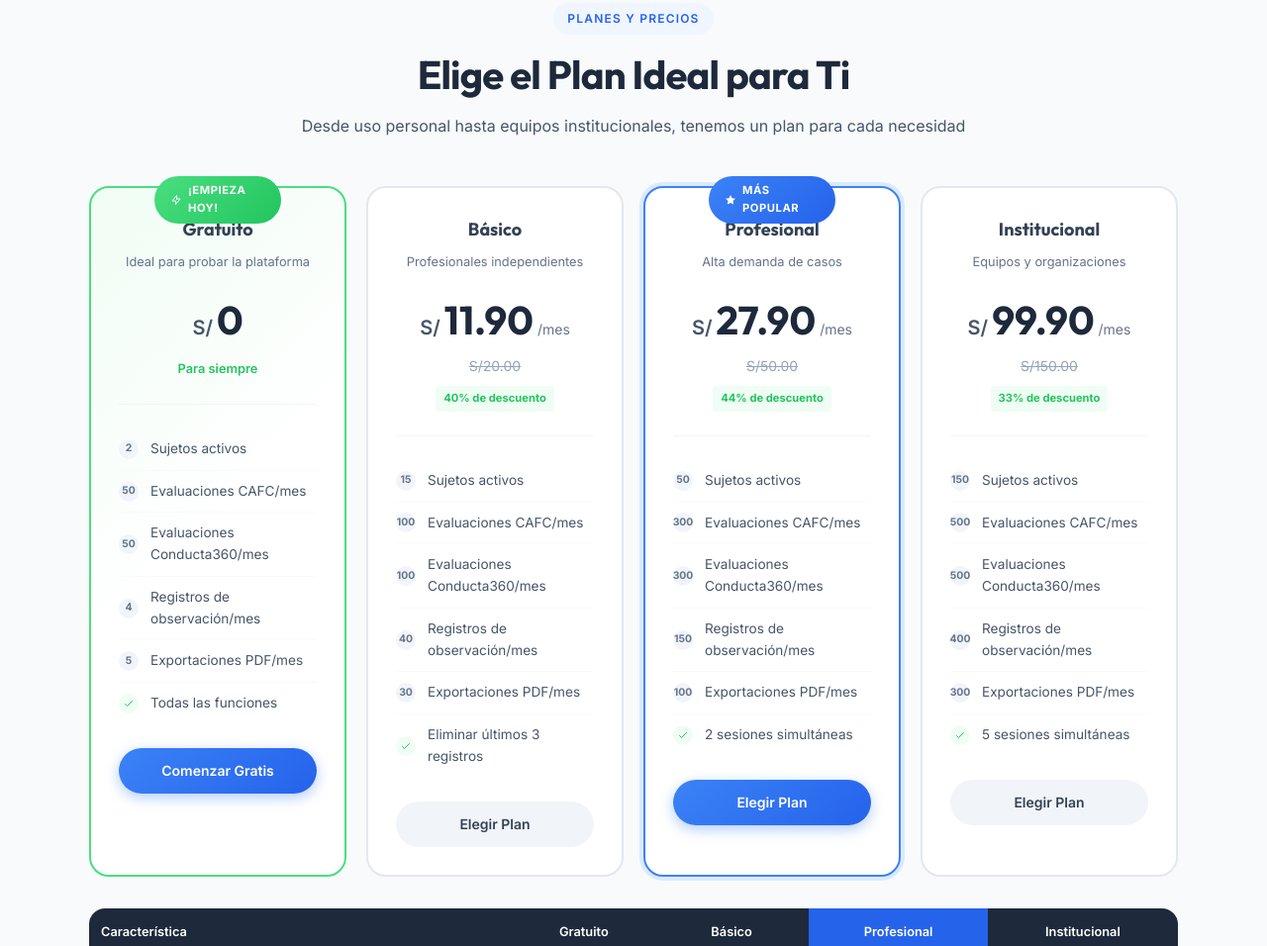
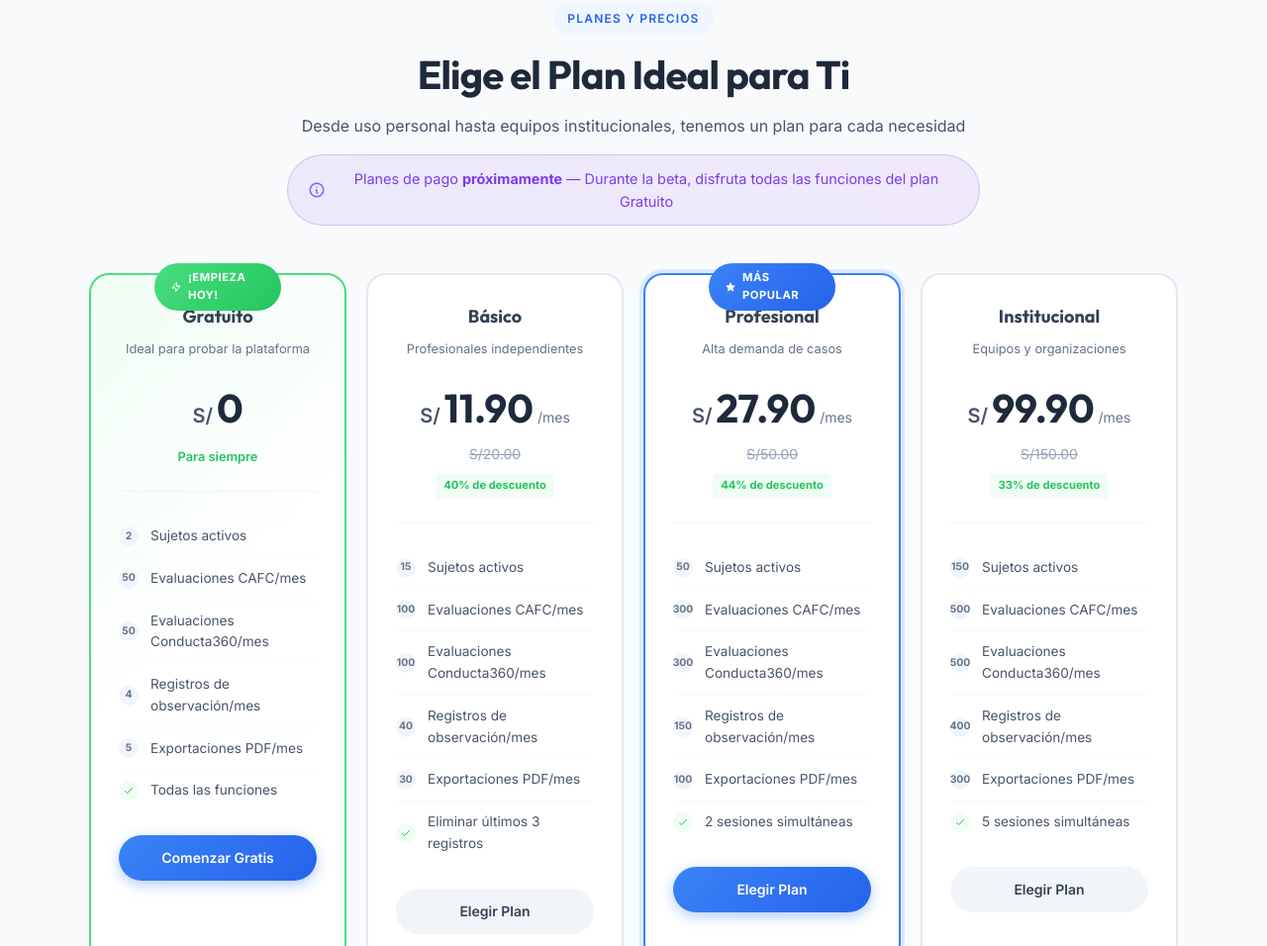
Before and after one commit to ifotecperu/r-conductual, a plain HTML site: page index.html in a window 1280 px wide. Shown: the part 3425-4381 px from the top of the page at 99% size. Drawn offline with Linux system fonts and the light colour scheme.

Commit message:
Add beta notice for upcoming payment plans
Added a beta notice section to inform users about upcoming payment plans during the beta phase.

```diff
--- a/index.html
+++ b/index.html
@@ -435,6 +435,23 @@
             font-size: 1rem;
         }
 
+        .beta-notice {
+            display: inline-flex;
+            align-items: center;
+            gap: 0.5rem;
+            margin-top: 1rem;
+            padding: 0.75rem 1.25rem;
+            background: linear-gradient(135deg, rgba(139, 92, 246, 0.1), rgba(168, 85, 247, 0.1));
+            border: 1px solid rgba(139, 92, 246, 0.3);
+            border-radius: 50px;
+            color: #7C3AED;
+            font-size: 0.9rem;
+        }
+
+        .beta-notice .icon {
+            color: #8B5CF6;
+        }
+
         /* Audience Cards */
         .audience-grid {
             display: grid;
@@ -1693,6 +1710,12 @@
             <span class="section-label">Planes y Precios</span>
             <h2 class="section-title">Elige el Plan Ideal para Ti</h2>
             <p class="section-desc">Desde uso personal hasta equipos institucionales, tenemos un plan para cada necesidad</p>
+            <div class="beta-notice">
+                <span class="icon" style="width:18px;height:18px;">
+                    <svg fill="none" stroke="currentColor" viewBox="0 0 24 24"><path stroke-linecap="round" stroke-linejoin="round" stroke-width="2" d="M13 16h-1v-4h-1m1-4h.01M21 12a9 9 0 11-18 0 9 9 0 0118 0z"/></svg>
+                </span>
+                <span>Planes de pago <strong>próximamente</strong> — Durante la beta, disfruta todas las funciones del plan Gratuito</span>
+            </div>
         </div>
         <div class="pricing-grid">
             <!-- Plan Gratuito -->
```
